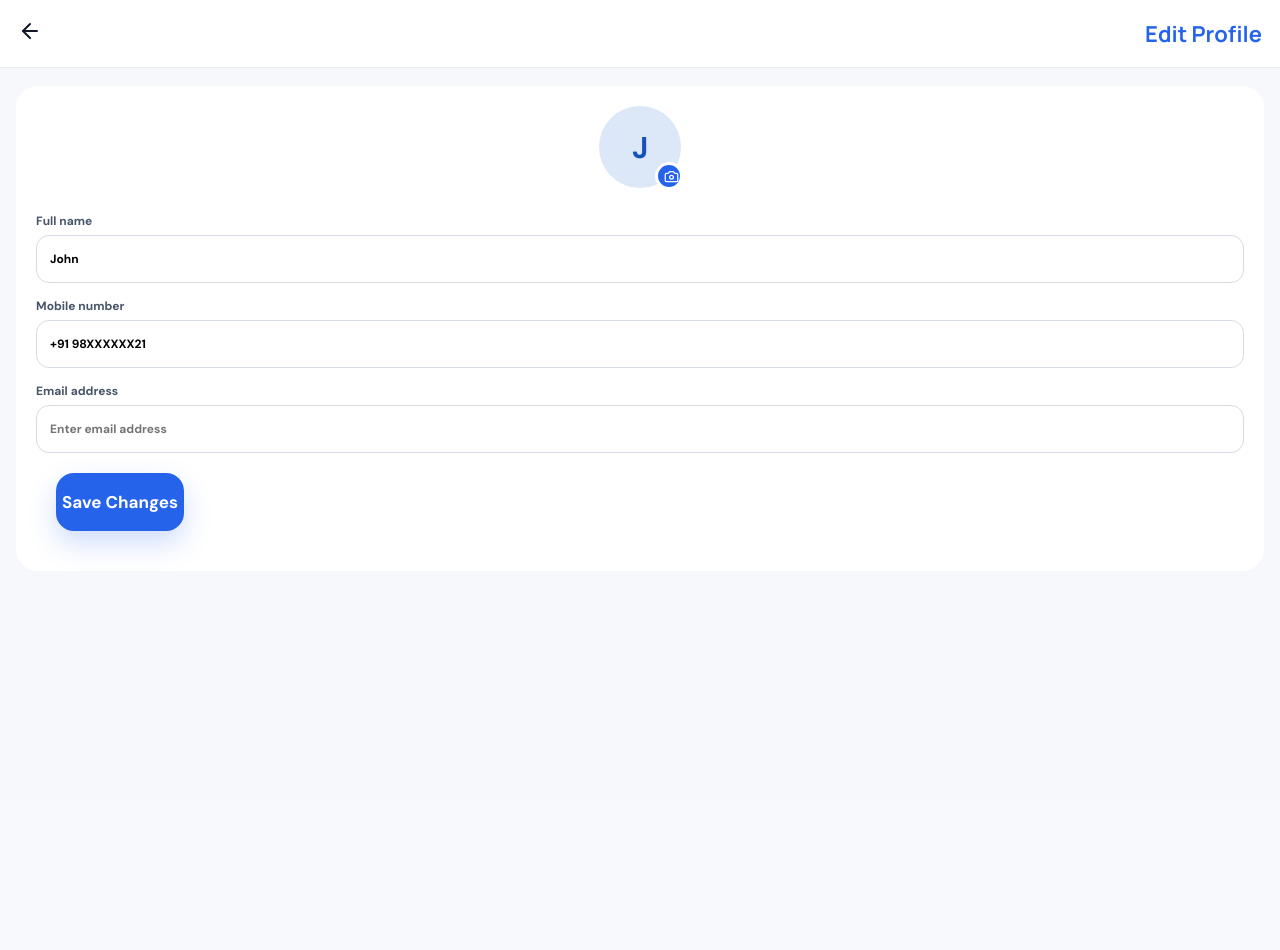
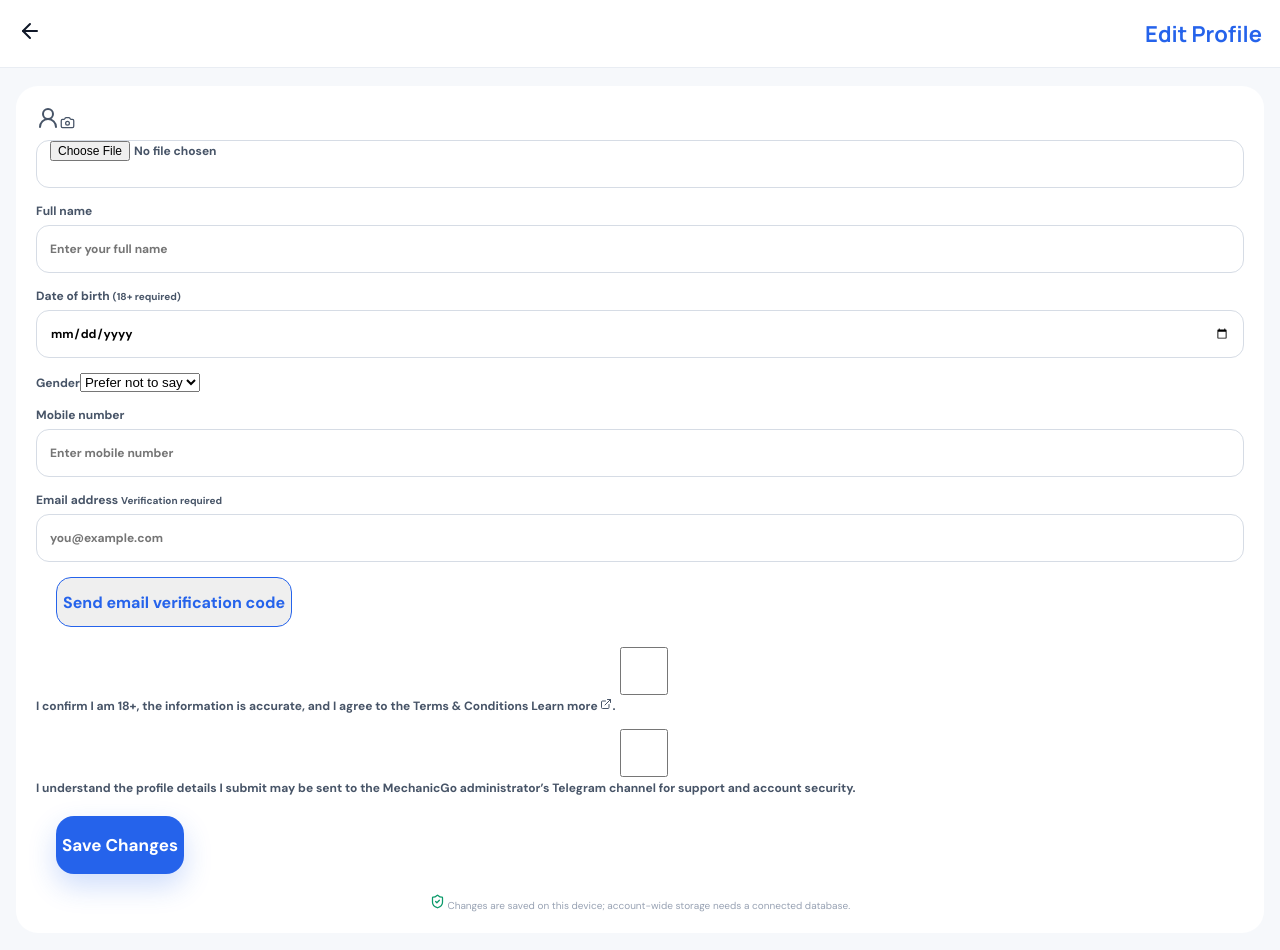
Before and after one commit to Enayatalibarkaat/MechanicGo, a Next.js app: page /profile/edit in a window 1280 px wide. Shown: the top 950 px of the page. Before the commit the page ends 800 px from the top, so only its background shows below. Built offline with nearby package versions, Linux system fonts and the light colour scheme.

Commit message:
Build editable verified profile with age and consent checks

```diff
--- a/app/profile/edit/page.tsx
+++ b/app/profile/edit/page.tsx
@@ -1 +1,31 @@
-"use client";import {ArrowLeft,Camera} from "lucide-react";export default function EditProfile(){return <main className="appPage"><header className="pageHeader"><a href="/profile"><ArrowLeft/></a><h1>Edit Profile</h1></header><section className="formCard profileEdit"><div className="profileBig">J<button><Camera size={15}/></button></div>{["Full name","Mobile number","Email address"].map((x,i)=><label key={x}>{x}<input defaultValue={i===0?"John":i===1?"+91 98XXXXXX21":""} placeholder={"Enter "+x.toLowerCase()}/></label>)}<button className="primaryWide">Save Changes</button></section></main>}
+"use client";
+import { useEffect, useRef, useState } from "react";
+import { ArrowLeft, Camera, CalendarDays, Mail, UserRound, CheckCircle2, ShieldCheck, ExternalLink } from "lucide-react";
+
+const today=()=>new Date().toISOString().slice(0,10);
+const isAdult=(dob:string)=>{if(!dob||dob>today())return false;const b=new Date(dob+"T00:00:00"),n=new Date();let a=n.getFullYear()-b.getFullYear();if(n.getMonth()<b.getMonth()||(n.getMonth()===b.getMonth()&&n.getDate()<b.getDate()))a--;return a>=18;};
+
+export default function EditProfile(){
+ const [name,setName]=useState("");const [dob,setDob]=useState("");const [gender,setGender]=useState("Prefer not to say");const [email,setEmail]=useState("");const [phone,setPhone]=useState("");const [photo,setPhoto]=useState("");const [emailVerified,setEmailVerified]=useState(false);const [otpSent,setOtpSent]=useState(false);const [otp,setOtp]=useState("");const [terms,setTerms]=useState(false);const [consent,setConsent]=useState(false);const [error,setError]=useState("");const [notice,setNotice]=useState("");const [busy,setBusy]=useState(false);const otpInputs=useRef<Array<HTMLInputElement|null>>([]);
+ useEffect(()=>{try{const p=JSON.parse(localStorage.getItem("mechanicgo_profile")||"{}");setName(p.name||localStorage.getItem("mechanicgo_profile_name")||"");setDob(p.dob||"");setGender(p.gender||"Prefer not to say");setEmail(p.email||localStorage.getItem("mechanicgo_email")||"");setPhone(p.phone||"");setPhoto(p.photo||"");setTerms(Boolean(p.termsAccepted));setConsent(Boolean(p.profileNotificationsConsent));setEmailVerified(Boolean(p.email&&p.email===localStorage.getItem("mechanicgo_email")));}catch{}},[]);
+ const pickPhoto=(file?:File)=>{setError("");if(!file)return;if(!file.type.startsWith("image/")){setError("Choose an image file.");return;}if(file.size>8*1024*1024){setError("Choose a photo smaller than 8 MB.");return;}const reader=new FileReader();reader.onerror=()=>setError("Could not read this photo.");reader.onload=()=>{const im=new Image();im.onerror=()=>setError("Could not open this photo.");im.onload=()=>{const scale=Math.min(1,480/Math.max(im.width,im.height));const c=document.createElement("canvas");c.width=Math.max(1,Math.round(im.width*scale));c.height=Math.max(1,Math.round(im.height*scale));const ctx=c.getContext("2d");if(!ctx){setError("Could not process photo.");return;}ctx.drawImage(im,0,0,c.width,c.height);setPhoto(c.toDataURL("image/jpeg",.7));};im.src=String(reader.result);};reader.readAsDataURL(file);};
+ const sendOtp=async()=>{setError("");setNotice("");if(!/^[^\s@]+@[^\s@]+\.[^\s@]+$/.test(email.trim())){setError("Enter a valid email address.");return;}setBusy(true);try{const r=await fetch("/api/auth/send-otp",{method:"POST",headers:{"Content-Type":"application/json"},body:JSON.stringify({email:email.trim().toLowerCase()})});const d=await r.json();if(!r.ok)throw new Error(d.error||"Could not send code.");setOtpSent(true);setOtp("");setEmailVerified(false);localStorage.removeItem("mechanicgo_email");setNotice("Verification code sent to your email.");setTimeout(()=>otpInputs.current[0]?.focus(),50);}catch(e){setError(e instanceof Error?e.message:"Could not send code.");}finally{setBusy(false);}};
+ const verifyOtp=async()=>{setError("");if(!/^\d{6}$/.test(otp)){setError("Enter the 6-digit code.");return;}setBusy(true);try{const r=await fetch("/api/auth/verify-otp",{method:"POST",headers:{"Content-Type":"application/json"},body:JSON.stringify({email:email.trim().toLowerCase(),code:otp})});const d=await r.json();if(!r.ok)throw new Error(d.error||"Email verification failed.");setEmailVerified(true);setOtpSent(false);localStorage.setItem("mechanicgo_email",email.trim().toLowerCase());setNotice("Email verified.");}catch(e){setError(e instanceof Error?e.message:"Email verification failed.");}finally{setBusy(false);}};
+ const save=async()=>{setError("");setNotice("");if(!name.trim()){setError("Enter your full name.");return;}if(!isAdult(dob)){setError("MechanicGo is only available to users aged 18 or older.");return;}if(!emailVerified){setError("Verify the email address before saving changes.");return;}if(!terms){setError("Accept the Terms & Conditions to save changes.");return;}if(!consent){setError("Confirm the profile-data notice before saving changes.");return;}const p={name:name.trim(),dob,gender,email:email.trim().toLowerCase(),phone:phone.trim(),photo,termsAccepted:true,profileNotificationsConsent:true,termsAcceptedAt:new Date().toISOString()};setBusy(true);try{const r=await fetch("/api/profile/save",{method:"POST",headers:{"Content-Type":"application/json"},body:JSON.stringify(p)});const d=await r.json();if(!r.ok)throw new Error(d.error||"Could not save changes.");try{localStorage.setItem("mechanicgo_profile",JSON.stringify(p));}catch{localStorage.setItem("mechanicgo_profile",JSON.stringify({...p,photo:""}));}localStorage.setItem("mechanicgo_profile_name",p.name);localStorage.setItem("mechanicgo_telegram_consent","1");setNotice(d.telegramConfigured?"Profile updated successfully.":"Profile updated on this device; Telegram admin notifications still need setup.");}catch(e){setError(e instanceof Error?e.message:"Could not save changes.");}finally{setBusy(false);}};
+ return <main className="appPage"><header className="pageHeader"><a href="/profile" aria-label="Back to profile"><ArrowLeft/></a><h1>Edit Profile</h1></header><section className="formCard profileEdit">
+ <label className="editAvatar" aria-label="Profile photo">{photo?<img src={photo} alt="Profile preview"/>:<span>{name.trim().charAt(0).toUpperCase()||<UserRound/>}</span>}<span className="editCamera"><Camera size={15}/></span><input type="file" accept="image/*" onChange={e=>pickPhoto(e.target.files?.[0])}/></label>
+ <label>Full name<input value={name} onChange={e=>setName(e.target.value)} autoComplete="name" maxLength={80} placeholder="Enter your full name"/></label>
+ <label>Date of birth <small>(18+ required)</small><input type="date" value={dob} max={today()} onChange={e=>setDob(e.target.value)}/></label>
+ {dob&&<p className={isAdult(dob)?"authNotice":"setupError"}>{isAdult(dob)?"Age requirement met.":"You must be at least 18 years old."}</p>}
+ <label>Gender<select value={gender} onChange={e=>setGender(e.target.value)}><option>Prefer not to say</option><option>Male</option><option>Female</option><option>Other</option></select></label>
+ <label>Mobile number<input value={phone} onChange={e=>setPhone(e.target.value)} inputMode="tel" autoComplete="tel" maxLength={20} placeholder="Enter mobile number"/></label>
+ <label>Email address <small>{emailVerified?"Verified ✓":"Verification required"}</small><input type="email" value={email} onChange={e=>{setEmail(e.target.value);setEmailVerified(false);}} autoComplete="email" placeholder="you@example.com"/></label>
+ {!emailVerified&&<button type="button" className="secondaryWide" onClick={sendOtp} disabled={busy}>{busy?"Sending…":"Send email verification code"}</button>}
+ {otpSent&&<><div className="otpBoxes">{Array.from({length:6},(_,i)=><input key={i} ref={el=>{otpInputs.current[i]=el}} value={otp[i]||""} maxLength={1} inputMode="numeric" aria-label={"OTP digit "+(i+1)} onChange={e=>{const d=e.target.value.replace(/\D/g,"").slice(-1),a=otp.split("");a[i]=d;setOtp(Array.from({length:6},(_,j)=>a[j]||"").join(""));if(d&&i<5)otpInputs.current[i+1]?.focus();}}/>)}</div><button type="button" className="secondaryWide" onClick={verifyOtp} disabled={busy||otp.length!==6}>{busy?"Verifying…":"Verify email"}</button></>}
+ <div className="termsCheck"><input id="edit-terms" type="checkbox" checked={terms} onChange={e=>setTerms(e.target.checked)}/><label htmlFor="edit-terms">I confirm I am 18+, the information is accurate, and I agree to the <a href="/terms" target="_blank" rel="noreferrer">Terms & Conditions</a> <a href="/terms" target="_blank" rel="noreferrer">Learn more <ExternalLink size={12}/></a>.</label></div>
+ <div className="termsCheck"><input id="edit-consent" type="checkbox" checked={consent} onChange={e=>setConsent(e.target.checked)}/><label htmlFor="edit-consent">I understand the profile details I submit may be sent to the MechanicGo administrator’s Telegram channel for support and account security.</label></div>
+ {error&&<p className="setupError" role="alert">{error}</p>}{notice&&<p className="authNotice" role="status">{notice}</p>}
+ <button className="primaryWide" onClick={save} disabled={busy||!isAdult(dob)||!emailVerified||!terms||!consent}>{busy?"Saving…":"Save Changes"}</button>
+ <div className="privacyHint"><ShieldCheck size={15}/> Changes are saved on this device; account-wide storage needs a connected database.</div>
+ </section></main>;
+}
```
